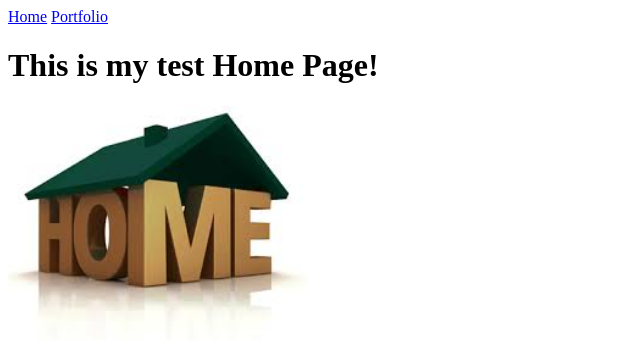
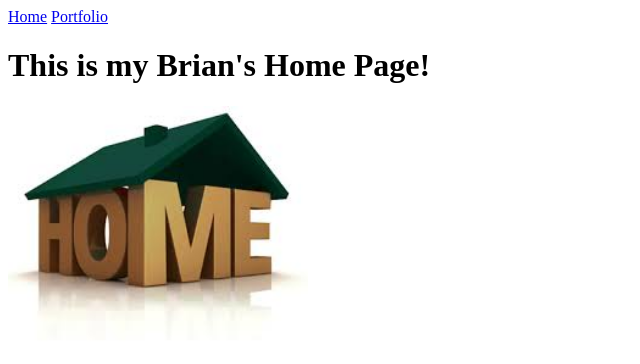
Before and after one commit to BDiaz932/bdiaz932.github.io, a plain HTML site: page my_website/index.html in a window 1280 px wide. Shown: the whole page, without its empty margins (0-640 px from the left). Drawn offline with Linux system fonts and the light colour scheme.

Commit message:
Changed the heading

```diff
--- a/my_website/index.html
+++ b/my_website/index.html
@@ -7,7 +7,7 @@
   <body>
     <a href="index.html">Home</a>
     <a href="portfolio.html">Portfolio</a>
-    <h1>This is my test Home Page!</h1>
+    <h1>This is my Brian's Home Page!</h1>
     <img src="images/home.jpg" height="250">
   </body>
 </html>
```
